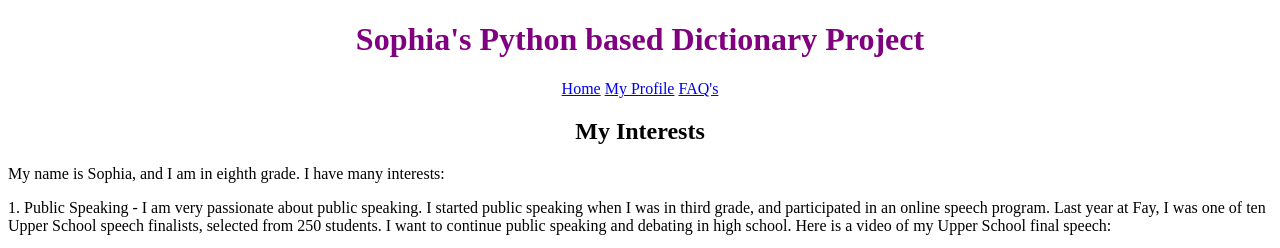
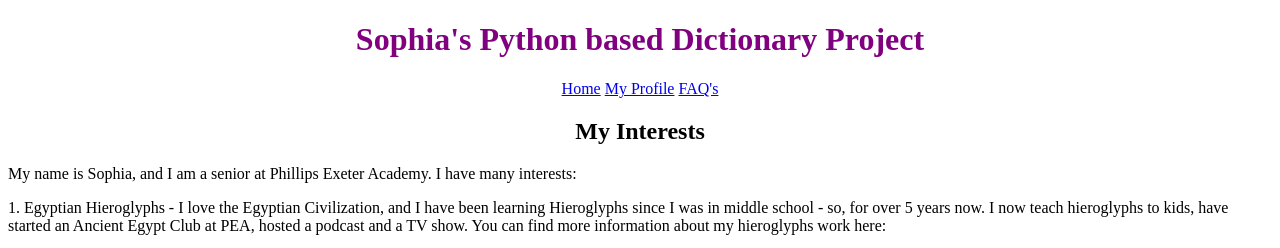
Before and after one commit to lalas09/sophia-project1, a Flask app: page /profile/ in a window 1280 px wide. Shown: the top 248 px of the page. Run offline with Flask 2, Linux system fonts and the light colour scheme; parts of the project's set-up code (start-up, migrations or seed data) failed here and were passed over.

Commit message:
Update profile.html

```diff
--- a/templates/profile.html
+++ b/templates/profile.html
@@ -2,28 +2,26 @@
 {% block content %}
 <div class="about">
 	<h2><center>My Interests</center></h2>
-	<p>My name is Sophia, and I am in eighth grade. I have many interests: </p>
-	<p>1. Public Speaking - I am very passionate about public speaking. I started public speaking when I was in third grade, and participated in an online speech program. Last year at Fay, I was one of ten Upper School speech finalists, selected from 250 students. I want to continue public speaking and debating in high school. Here is a video of my Upper School final speech: </p>
+	<p>My name is Sophia, and I am a senior at Phillips Exeter Academy. I have many interests: </p>
+	<!-- <p>1. Public Speaking - I am very passionate about public speaking. I started public speaking when I was in third grade, and participated in an online speech program. Last year at Fay, I was one of ten Upper School speech finalists, selected from 250 students. I want to continue public speaking and debating in high school. Here is a video of my Upper School final speech: </p>
 	<body>
 		<iframe src="http://www.youtube.com/embed/Dug-n78wTGw"
    width="560" height="315" frameborder="0"></iframe>
  	</body>
-	<p>If the video above does not work in your browser, please click <a href="https://youtu.be/Dug-n78wTGw" target="_blank">here</a> </p>
-	<p>2. Egyptian Hieroglyphs - I love the Egyptian Civilization, and I have been learning Hieroglyphs for a year. Ever since I visited Egypt when I was very little, I have been fascinated with Egyptian history, which is why I decided to learn Hieroglyphs. I would love to start a Hieroglyphs club in high school, and share this amazing language with my peers. The Hieroglpyhs word for "Hieroglpyhs" is "mdw-ntr" which translates to "the words of God"</p>
+	<p>If the video above does not work in your browser, please click <a href="https://youtu.be/Dug-n78wTGw" target="_blank">here</a> </p> -->
+	<p>1. Egyptian Hieroglyphs - I love the Egyptian Civilization, and I have been learning Hieroglyphs since I was in middle school - so, for over 5 years now. I now teach hieroglyphs to kids, have started an Ancient Egypt Club at PEA, hosted a podcast and a TV show. You can find more information about my hieroglyphs work here:</p>
 
-	<p>Here is a picture of my recent Hieroglyphs work:</p>
+	<p><a href="http://www.exonianpharaoh.com">The Exonian Pharaoh</a>a?Here is a picture of my recent Hieroglyphs work:</p>
 
-		<!DOCTYPE html>
-
-   <body>
+<!--   <body>
      <img src="https://www.symbiosiscoaching.com/hieroglyphs.png" alt="My Hieroglyphs Work" width="571" height="749">
      <img src="https://www.symbiosiscoaching.com/hieroglyphs2.jpg" alt="My Hieroglyphs Examples" width="571" height="749">
-   </body>
+   </body> -->
 
 
-	<p> 3. Golf - I have been playing golf since I was 7, and I am currently in the Phillipis Exeter Varsity team. I also play in the New England PGA Jr tournaments. I play for my school team in the fall, and I also participate in various tournaments during the summer.</p>
-	<p>4. Coding - While my main interest in in the biological sciences, I am interested in coding as well, and that interest led me to learn Python and create this website. I think that in this technology driven world, everyone should be exposed to some level of coding, whether that will be their career or not. I also believe that learning to code allows me to develop logical thinking.</p>
-	<p>5. Fencing - I have been fencing for about 5 years now, and it is one of my hobbies. I fence a lot in the summer, and it is something that I really enjoy doing. I am a foil fencer, and I really like how fencing improves my mental focus and reflexes.</p>
-	<p>6. Skiing - I have been skiing ever since I was a little kid. Although I do not ski competetively, I really love to ski in the winter as much as I can, especially with my friends.</p>
+	<p> 2. Golf - I have been playing golf since I was 7, and I am currently in the Phillipis Exeter Varsity team. I also play in the New England PGA Jr tournaments. I play for my school team in the fall, and I also participate in various tournaments during the summer.</p>
+	<p>3. Coding - While my main interest in in the biological sciences, I am interested in coding as well, and that interest led me to learn Python and create this website. I think that in this technology driven world, everyone should be exposed to some level of coding, whether that will be part of their career or not. I also believe that learning to code allows me to develop logical thinking and analytical skills.</p>
+	<p>4. Fencing - I have been fencing for about 5 years now, and it is one of my hobbies. I fence mostly in the summer, and I love it! I am a foil fencer, and I really like how fencing helps me improve my mental focus and reflexes.</p>
+	<p>5. Skiing - I have been skiing ever since I was in elementary school. Although I do not ski competetively, I really love to hit the slopes in the winter with my friends as much as I can.</p>
 </div>
 {% endblock %}
```
